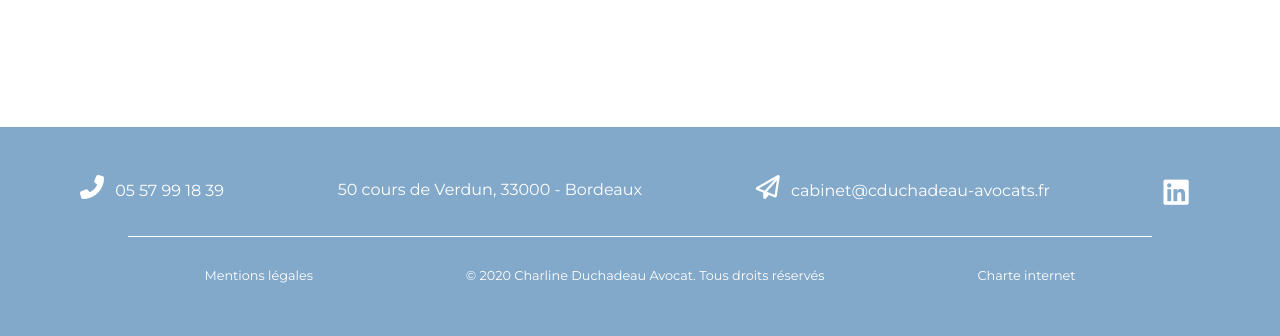
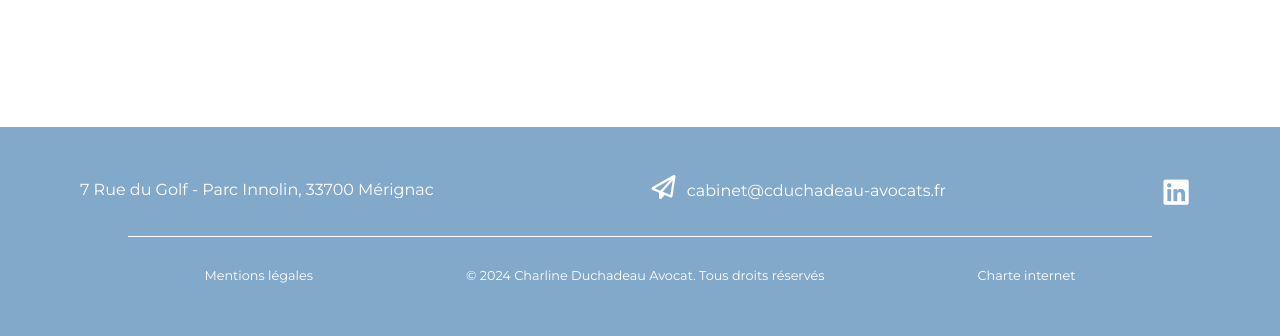
Before and after one commit to SarahRubio/charline-d, a Django app: page /contact/ in a window 1280 px wide. Shown: the part 1920-2256 px from the top of the page. Run offline with Django 3.2, Linux system fonts and the light colour scheme; some libraries are stand-ins or nearby versions.

Commit message:
update footer content

```diff
--- a/src/templates/contact/contact.html
+++ b/src/templates/contact/contact.html
@@ -25,7 +25,7 @@
     <div class="row justify-content-around">
         <div class="col-md-6">
             <p><strong>Maître Charline DUCHADEAU</strong></p>
-            <p>7 Rue du Golf Parc Innolin - 33700 MERIGNAC</p>
+            <p>7 Rue du Golf - Parc Innolin - 33700 MÉRIGNAC</p>
             <p><i class="far fa-paper-plane"></i><a href="mailto:cabinet@cduchadeau-avocats.fr" class="text-reset"> cabinet@cduchadeau-avocats.fr</a></p>
         </div>
         <div class="col-md-6 pl-5" id="access">
--- a/src/templates/footer.html
+++ b/src/templates/footer.html
@@ -1,13 +1,12 @@
 <footer class="m-0">
     <div id="contact" class="d-flex justify-content-between align-items-center">
-            <p><i class="fas fa-phone-alt"></i><a href="tel:+3357991839" class="text-reset">05 57 99 18 39</a></p>
-            <p>50 cours de Verdun, 33000 - Bordeaux</p>
+            <p>7 Rue du Golf - Parc Innolin, 33700 Mérignac</p>
             <p><i class="far fa-paper-plane"></i><a href="mailto:cabinet@cduchadeau-avocats.fr" class="text-reset">cabinet@cduchadeau-avocats.fr</a></p>
             <a class="text-reset" target="_blank" rel="noopener" href="https://www.linkedin.com/in/charline-duchadeau-3a0329143/"><i class="fa fa-linkedin-square" aria-hidden="true"></i></a>
         </div>
     <div id="copyright" class="mx-5 mt-3 d-flex justify-content-around align-items-center">
         <p class="pt-4 m-0"><a class="text-reset pt-4" href="{% url 'mentions_legales' %}"><small>Mentions légales</small></a></p>
-        <p class="pt-4 m-0"><small>© 2020 Charline Duchadeau Avocat. Tous droits réservés</small></p>
+        <p class="pt-4 m-0"><small>© 2024 Charline Duchadeau Avocat. Tous droits réservés</small></p>
         <p class="pt-4 m-0"><a class="text-reset" href="#"><small>Charte internet</small></a></p>
     </div>
 </footer>
```
